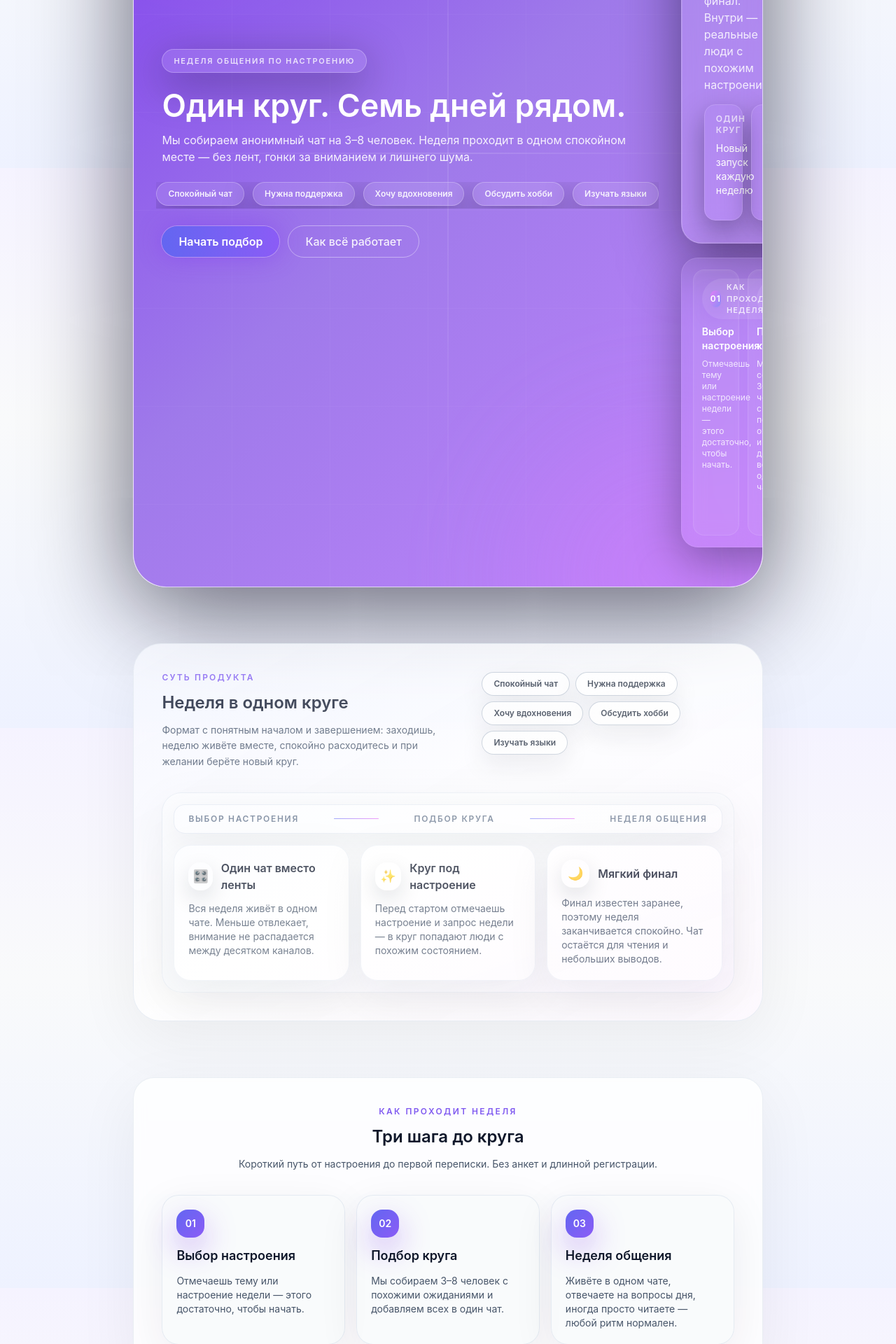
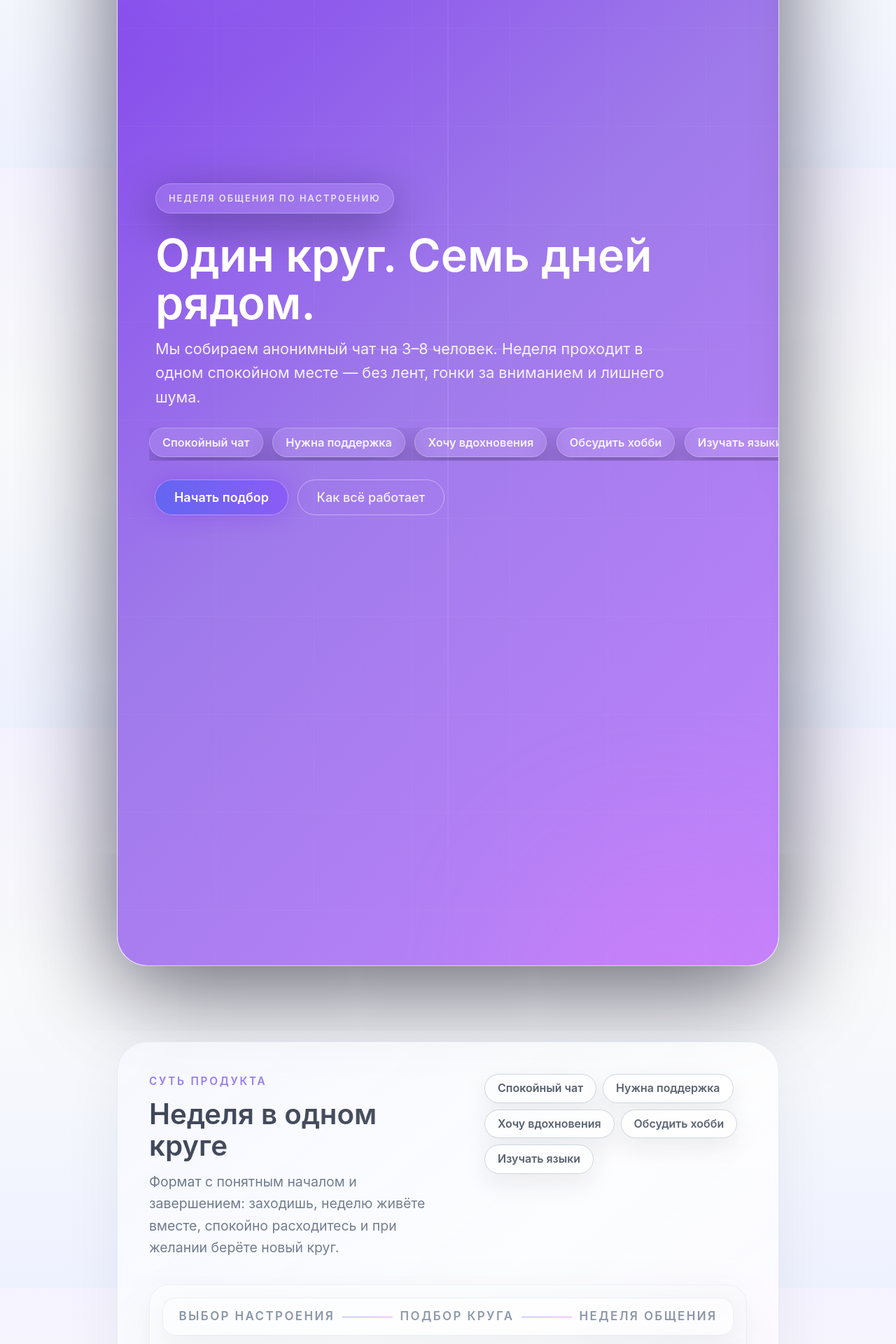
Before and after one commit to QuantumKeyUYU/WeekCrew, a Next.js app: page / in a window 1280 px wide. Shown: the part 560-2480 px from the top of the page at 70% size. Built offline with nearby package versions, Linux system fonts and the light colour scheme; no server answers.

Commit message:
Refine responsive sizing across layouts

```diff
--- a/src/app/globals.css
+++ b/src/app/globals.css
@@ -3,6 +3,7 @@
 @tailwind utilities;
 
 :root {
+  font-size: clamp(14px, 0.45vw + 13.6px, 18px);
   color-scheme: light;
   --app-bg: linear-gradient(to bottom, #f5f3ff 0%, #f9fafb 45%, #eef2ff 100%);
   --surface-card-bg: rgba(255, 255, 255, 0.98);
@@ -115,27 +116,27 @@ body[data-animations='off'] * {
 
 @layer components {
   .app-shell {
-    width: min(1100px, 100%);
+    width: min(1200px, 100%);
     margin-inline: auto;
-    padding-inline: clamp(1.1rem, 3vw, 2.5rem);
+    padding-inline: clamp(1rem, 3.5vw, 2.8rem);
   }
 
   .app-panel {
-    border-radius: 2.5rem;
+    border-radius: clamp(1.4rem, 2vw + 1.1rem, 2.6rem);
     border: 1px solid var(--surface-card-border);
     background: var(--surface-card-bg);
     box-shadow: var(--surface-card-shadow);
   }
 
   .app-panel-muted {
-    border-radius: 2rem;
+    border-radius: clamp(1.2rem, 1.6vw + 0.9rem, 2.1rem);
     border: 1px solid var(--surface-secondary-border);
     background: var(--surface-secondary-bg);
     box-shadow: var(--surface-secondary-shadow);
   }
 
   .app-hero {
-    border-radius: 3rem;
+    border-radius: clamp(1.6rem, 2.4vw + 1.3rem, 3.1rem);
     border: 1px solid var(--surface-hero-border);
     background-image: var(--surface-hero-bg);
     box-shadow: var(--surface-hero-shadow);
@@ -143,8 +144,36 @@ body[data-animations='off'] * {
 
   .app-chip {
     border-radius: 9999px;
+    padding: clamp(0.42rem, 0.22vw + 0.38rem, 0.62rem) clamp(0.85rem, 0.25vw + 0.8rem, 1.2rem);
+    font-size: clamp(0.76rem, 0.16vw + 0.73rem, 0.95rem);
+    line-height: 1.35;
     border: 1px solid var(--chip-border);
     background-color: var(--chip-bg);
     box-shadow: var(--chip-shadow);
   }
+
+  @media (max-width: 768px) {
+    .app-shell {
+      padding-inline: 1.1rem;
+    }
+
+    .app-panel,
+    .app-panel-muted,
+    .app-hero {
+      border-radius: 1.3rem;
+    }
+  }
+
+  @media (min-width: 1280px) {
+    .app-shell {
+      width: min(1280px, 96%);
+      padding-inline: clamp(2.2rem, 2vw + 2rem, 3rem);
+    }
+
+    .app-panel,
+    .app-panel-muted,
+    .app-hero {
+      border-radius: clamp(2rem, 1vw + 1.7rem, 3.1rem);
+    }
+  }
 }
--- a/src/app/page.tsx
+++ b/src/app/page.tsx
@@ -81,8 +81,8 @@ export default function HomePage() {
 
   return (
     <>
-      <div className="app-shell space-y-12 pb-12 pt-6 sm:space-y-20 sm:pb-16 sm:pt-10">
-        <section className="app-hero relative overflow-hidden px-5 py-10 text-white shadow-[0_30px_140px_rgba(6,5,27,0.65)] sm:px-10 sm:py-14">
+      <div className="app-shell space-y-12 pb-12 pt-6 sm:space-y-16 sm:pb-16 sm:pt-10 lg:space-y-24 lg:pb-20">
+        <section className="app-hero relative overflow-hidden px-4 py-9 text-white shadow-[0_30px_140px_rgba(6,5,27,0.65)] sm:px-8 sm:py-12 lg:px-12 lg:py-16">
           <div className="pointer-events-none absolute inset-0 bg-grid opacity-40 mix-blend-screen dark:bg-grid-dark" />
           <div className="pointer-events-none absolute inset-0 opacity-70">
             <div className="absolute -left-10 top-6 h-64 w-64 rounded-full bg-white/10 blur-3xl sm:-left-16 sm:h-80 sm:w-80" />
@@ -98,21 +98,21 @@ export default function HomePage() {
               transition={{ duration: 0.35, ease: 'easeOut' }}
               className="space-y-6"
             >
-              <div className="inline-flex items-center gap-2 rounded-full border border-white/25 bg-white/10 px-4 py-2 text-[11px] font-semibold uppercase tracking-[0.16em] text-white/80 shadow-[0_16px_60px_rgba(3,5,20,0.35)]">
+              <div className="inline-flex items-center gap-2 rounded-full border border-white/25 bg-white/10 px-4 py-[0.6rem] text-[clamp(0.65rem,0.12vw+0.63rem,0.72rem)] font-semibold uppercase tracking-[0.16em] text-white/80 shadow-[0_16px_60px_rgba(3,5,20,0.35)]">
                 {t('hero_intro_label')}
               </div>
               <div className="space-y-3 text-left md:max-w-2xl">
-                <h1 className="text-3xl font-semibold leading-[1.08] sm:text-[2.6rem] sm:leading-[1.05] md:text-[2.8rem]">
+                <h1 className="text-[clamp(2.25rem,3vw+1.45rem,3.6rem)] font-semibold leading-[1.05]">
                   {t('hero_title')}
                 </h1>
-                <p className="text-sm leading-relaxed text-white/90 sm:text-base">{t('hero_description')}</p>
+                <p className="text-[clamp(1rem,0.7vw+0.95rem,1.2rem)] leading-[1.6] text-white/90">{t('hero_description')}</p>
               </div>
 
               <div className="-mx-1 flex flex-nowrap items-center gap-2 overflow-x-auto pb-1 scroll-smooth scroll-snap-x [--sb-size:0px] sm:-mx-2 sm:gap-3">
                 {vibes.map((vibe) => (
                   <span
                     key={vibe}
-                    className="app-chip scroll-snap-align-start border-white/25 bg-white/10 px-4 py-2 text-xs font-semibold text-white/90 shadow-[0_18px_45px_rgba(3,5,20,0.35)] whitespace-nowrap"
+                    className="app-chip scroll-snap-align-start border-white/25 bg-white/10 px-4 py-2 text-[clamp(0.82rem,0.18vw+0.78rem,0.96rem)] font-semibold text-white/90 shadow-[0_18px_45px_rgba(3,5,20,0.35)] whitespace-nowrap"
                   >
                     {vibe}
                   </span>
@@ -144,14 +144,14 @@ export default function HomePage() {
             </motion.div>
 
             <div className="space-y-5">
-              <div className="app-panel-muted relative grid gap-4 rounded-[26px] border border-white/20 bg-white/10 p-6 shadow-[0_22px_85px_rgba(3,5,20,0.5)] backdrop-blur-xl sm:rounded-[30px] sm:p-8">
+              <div className="app-panel-muted relative grid gap-4 rounded-[26px] border border-white/20 bg-white/10 p-6 shadow-[0_22px_85px_rgba(3,5,20,0.5)] backdrop-blur-xl sm:rounded-[30px] sm:p-8 lg:p-10">
                 <div className="pointer-events-none absolute inset-0 rounded-[24px] border border-white/10" />
                 <div className="flex flex-col gap-4 sm:flex-row sm:items-center sm:justify-between">
                   <div className="space-y-1">
-                    <p className="text-xs font-semibold uppercase tracking-[0.15em] text-white/70">{t('hero_story_title')}</p>
-                    <p className="text-base text-white/85">{t('hero_story_description')}</p>
+                    <p className="text-[clamp(0.8rem,0.16vw+0.77rem,0.92rem)] font-semibold uppercase tracking-[0.15em] text-white/70">{t('hero_story_title')}</p>
+                    <p className="text-[clamp(0.98rem,0.2vw+0.95rem,1.1rem)] text-white/85 leading-relaxed">{t('hero_story_description')}</p>
                   </div>
-                  <div className="app-chip bg-white/15 px-4 py-2 text-xs font-semibold text-white/85">{t('hero_stat_circle_label')}</div>
+                  <div className="app-chip bg-white/15 px-4 py-2 text-[clamp(0.82rem,0.18vw+0.78rem,0.96rem)] font-semibold text-white/85">{t('hero_stat_circle_label')}</div>
                 </div>
 
                 <div className="grid gap-3 sm:grid-cols-3">
@@ -160,8 +160,8 @@ export default function HomePage() {
                       key={item.label}
                       className="rounded-2xl border border-white/15 bg-gradient-to-br from-white/12 via-white/5 to-white/10 px-4 py-3 text-left shadow-[0_16px_40px_rgba(3,5,20,0.35)]"
                     >
-                      <p className="text-xs font-semibold uppercase tracking-[0.1em] text-white/70">{item.label}</p>
-                      <p className="mt-2 text-sm text-white">{item.description}</p>
+                      <p className="text-[clamp(0.78rem,0.15vw+0.75rem,0.9rem)] font-semibold uppercase tracking-[0.1em] text-white/70">{item.label}</p>
+                      <p className="mt-2 text-[clamp(0.95rem,0.22vw+0.9rem,1.08rem)] text-white leading-relaxed">{item.description}</p>
                     </div>
                   ))}
                 </div>
@@ -173,14 +173,14 @@ export default function HomePage() {
                     key={`${step.badge}-${step.title}`}
                     className="group relative flex flex-col gap-2 rounded-2xl border border-white/10 bg-white/5 p-3 shadow-inner shadow-white/5 transition duration-200 hover:-translate-y-1 hover:border-white/30"
                   >
-                    <div className="inline-flex w-fit items-center gap-2 rounded-full bg-white/10 px-3 py-1 text-[11px] font-semibold uppercase tracking-[0.1em] text-white/80">
-                      <span className="flex h-6 w-6 items-center justify-center rounded-full bg-gradient-to-br from-fuchsia-400/80 to-indigo-400/80 text-xs font-semibold text-white shadow-[0_12px_30px_rgba(124,58,237,0.4)]">
+                    <div className="inline-flex w-fit items-center gap-2 rounded-full bg-white/10 px-3 py-[0.45rem] text-[clamp(0.72rem,0.12vw+0.7rem,0.8rem)] font-semibold uppercase tracking-[0.1em] text-white/80">
+                      <span className="flex h-6 w-6 items-center justify-center rounded-full bg-gradient-to-br from-fuchsia-400/80 to-indigo-400/80 text-[clamp(0.7rem,0.1vw+0.68rem,0.78rem)] font-semibold text-white shadow-[0_12px_30px_rgba(124,58,237,0.4)]">
                         {step.badge}
                       </span>
                       {t('home_how_it_works_label')}
                     </div>
-                    <p className="text-sm font-semibold text-white">{step.title}</p>
-                    <p className="text-xs text-white/80">{step.description}</p>
+                    <p className="text-[clamp(1rem,0.3vw+0.95rem,1.1rem)] font-semibold text-white leading-snug">{step.title}</p>
+                    <p className="text-[clamp(0.88rem,0.2vw+0.84rem,0.98rem)] text-white/80 leading-relaxed">{step.description}</p>
                   </div>
                 ))}
               </div>
@@ -192,15 +192,15 @@ export default function HomePage() {
           <div className="pointer-events-none absolute inset-0 bg-gradient-to-br from-indigo-100/30 via-white/40 to-fuchsia-100/30 opacity-70 dark:from-indigo-950/30 dark:via-slate-900/30 dark:to-fuchsia-900/20" />
           <div className="grid items-start gap-10 lg:grid-cols-[1.1fr_0.95fr]">
             <div className="space-y-3 text-left">
-              <p className="text-xs font-semibold uppercase tracking-[0.18em] text-brand">{t('home_essentials_label')}</p>
-              <h2 className="text-2xl font-semibold text-slate-900 dark:text-white">{t('home_essentials_title')}</h2>
-              <p className="text-sm leading-relaxed text-slate-600 dark:text-slate-300">{t('home_essentials_description')}</p>
+              <p className="text-[clamp(0.78rem,0.14vw+0.75rem,0.9rem)] font-semibold uppercase tracking-[0.18em] text-brand">{t('home_essentials_label')}</p>
+              <h2 className="text-[clamp(1.9rem,0.9vw+1.6rem,2.35rem)] font-semibold text-slate-900 dark:text-white leading-[1.1]">{t('home_essentials_title')}</h2>
+              <p className="text-[clamp(0.98rem,0.3vw+0.92rem,1.08rem)] leading-relaxed text-slate-600 dark:text-slate-300">{t('home_essentials_description')}</p>
             </div>
             <div className="-mx-1 flex flex-nowrap gap-2 overflow-x-auto pb-1 scroll-smooth scroll-snap-x sm:mx-0 sm:flex-wrap sm:overflow-visible">
               {vibes.map((vibe) => (
                 <span
                   key={vibe}
-                  className="app-chip scroll-snap-align-start whitespace-nowrap px-4 py-2 text-xs font-semibold text-slate-800 shadow-[0_14px_35px_rgba(15,23,42,0.1)] dark:text-white"
+                  className="app-chip scroll-snap-align-start whitespace-nowrap px-4 py-2 text-[clamp(0.8rem,0.18vw+0.76rem,0.94rem)] font-semibold text-slate-800 shadow-[0_14px_35px_rgba(15,23,42,0.1)] dark:text-white"
                 >
                   {vibe}
                 </span>
@@ -209,7 +209,7 @@ export default function HomePage() {
           </div>
 
           <div className="mt-8 grid gap-4 rounded-[28px] border border-slate-200/70 bg-gradient-to-br from-white via-slate-50 to-purple-50/50 p-4 shadow-[0_18px_70px_rgba(15,23,42,0.06)] dark:border-slate-800/70 dark:from-slate-900/50 dark:via-slate-900 dark:to-indigo-950/40">
-            <div className="hidden items-center justify-between rounded-2xl border border-slate-200/80 bg-white/70 px-5 py-3 text-xs font-semibold uppercase tracking-[0.14em] text-slate-500 shadow-[0_12px_40px_rgba(15,23,42,0.07)] md:flex dark:border-slate-800 dark:bg-slate-900/70 dark:text-slate-300">
+            <div className="hidden items-center justify-between rounded-2xl border border-slate-200/80 bg-white/70 px-5 py-3 text-[clamp(0.86rem,0.16vw+0.83rem,0.96rem)] font-semibold uppercase tracking-[0.14em] text-slate-500 shadow-[0_12px_40px_rgba(15,23,42,0.07)] md:flex dark:border-slate-800 dark:bg-slate-900/70 dark:text-slate-300">
               <span>{t('home_step_select_interest_title')}</span>
               <span className="h-px w-16 rounded-full bg-gradient-to-r from-indigo-400 to-fuchsia-400" />
               <span>{t('home_step_join_circle_title')}</span>
@@ -222,9 +222,9 @@ export default function HomePage() {
                 <div key={item.title} className="app-panel-muted flex h-full flex-col gap-3 rounded-3xl p-5 shadow-[0_16px_60px_rgba(15,23,42,0.08)] dark:border-slate-800/70 dark:bg-slate-900/60">
                   <div className="flex items-center gap-3">
                     <span className="flex h-10 w-10 items-center justify-center rounded-2xl bg-white text-lg shadow-[0_12px_30px_rgba(15,23,42,0.16)] dark:bg-slate-800">{item.icon}</span>
-                    <h3 className="text-base font-semibold text-slate-900 dark:text-white">{item.title}</h3>
+                    <h3 className="text-[clamp(1.05rem,0.22vw+1rem,1.2rem)] font-semibold text-slate-900 dark:text-white leading-tight">{item.title}</h3>
                   </div>
-                  <p className="text-sm text-slate-600 dark:text-slate-300">{item.description}</p>
+                  <p className="text-[clamp(0.96rem,0.2vw+0.92rem,1.08rem)] leading-relaxed text-slate-600 dark:text-slate-300">{item.description}</p>
                 </div>
               ))}
             </div>
@@ -233,19 +233,19 @@ export default function HomePage() {
 
         <section id="how-it-works" className="space-y-8 rounded-[28px] border border-slate-200/70 bg-white/80 p-6 shadow-[0_22px_90px_rgba(15,23,42,0.06)] backdrop-blur sm:p-8 md:rounded-[30px] md:p-10 dark:border-slate-800 dark:bg-slate-900/70">
           <div className="space-y-3 text-left md:text-center">
-            <p className="text-xs font-semibold uppercase tracking-[0.2em] text-brand">{t('home_how_it_works_label')}</p>
-            <h2 className="text-2xl font-semibold text-slate-900 dark:text-white">{t('home_how_it_works_title')}</h2>
-            <p className="text-sm leading-relaxed text-slate-600 dark:text-slate-300">{t('home_how_it_works_description')}</p>
+            <p className="text-[clamp(0.78rem,0.14vw+0.75rem,0.9rem)] font-semibold uppercase tracking-[0.2em] text-brand">{t('home_how_it_works_label')}</p>
+            <h2 className="text-[clamp(1.95rem,0.9vw+1.6rem,2.4rem)] font-semibold text-slate-900 dark:text-white leading-[1.1]">{t('home_how_it_works_title')}</h2>
+            <p className="text-[clamp(0.98rem,0.3vw+0.92rem,1.08rem)] leading-relaxed text-slate-600 dark:text-slate-300">{t('home_how_it_works_description')}</p>
           </div>
 
           <div className="grid gap-4 md:grid-cols-3">
             {steps.map((step) => (
               <article key={step.title} className="app-panel-muted relative flex h-full flex-col gap-3 rounded-3xl border border-slate-200/80 bg-slate-50/80 p-5 shadow-[0_16px_60px_rgba(15,23,42,0.07)] dark:border-slate-800/70 dark:bg-slate-900/70">
-                <span className="inline-flex h-10 w-10 items-center justify-center rounded-2xl bg-gradient-to-br from-indigo-500 to-violet-500 text-sm font-semibold text-white shadow-[0_18px_45px_rgba(124,58,237,0.4)]">
+                <span className="inline-flex h-10 w-10 items-center justify-center rounded-2xl bg-gradient-to-br from-indigo-500 to-violet-500 text-[clamp(0.9rem,0.12vw+0.88rem,1rem)] font-semibold text-white shadow-[0_18px_45px_rgba(124,58,237,0.4)]">
                   {step.badge}
                 </span>
-                <h3 className="text-lg font-semibold text-slate-900 dark:text-white">{step.title}</h3>
-                <p className="text-sm text-slate-600 dark:text-slate-300">{step.description}</p>
+                <h3 className="text-[clamp(1.1rem,0.3vw+1.05rem,1.25rem)] font-semibold text-slate-900 dark:text-white leading-tight">{step.title}</h3>
+                <p className="text-[clamp(0.96rem,0.2vw+0.92rem,1.05rem)] text-slate-600 dark:text-slate-300 leading-relaxed">{step.description}</p>
               </article>
             ))}
           </div>
@@ -253,16 +253,16 @@ export default function HomePage() {
 
         <section className="space-y-6 rounded-[28px] border border-slate-200/70 bg-gradient-to-br from-slate-50 via-white to-violet-50 p-6 shadow-[0_26px_110px_rgba(15,23,42,0.05)] sm:p-8 md:rounded-[30px] md:p-10 dark:border-slate-800 dark:from-slate-900 dark:via-slate-950 dark:to-indigo-950/40">
           <div className="space-y-3 text-left md:text-center">
-            <p className="text-xs font-semibold uppercase tracking-[0.2em] text-brand">{t('home_why_cozy_label')}</p>
-            <h2 className="text-2xl font-semibold text-slate-900 dark:text-white">{t('home_why_cozy_title')}</h2>
-            <p className="text-sm leading-relaxed text-slate-600 dark:text-slate-300">{t('home_why_cozy_description')}</p>
+            <p className="text-[clamp(0.78rem,0.14vw+0.75rem,0.9rem)] font-semibold uppercase tracking-[0.2em] text-brand">{t('home_why_cozy_label')}</p>
+            <h2 className="text-[clamp(1.95rem,0.9vw+1.6rem,2.4rem)] font-semibold text-slate-900 dark:text-white leading-[1.1]">{t('home_why_cozy_title')}</h2>
+            <p className="text-[clamp(0.98rem,0.3vw+0.92rem,1.08rem)] leading-relaxed text-slate-600 dark:text-slate-300">{t('home_why_cozy_description')}</p>
           </div>
 
           <div className="grid gap-4 md:grid-cols-2 lg:grid-cols-3">
             {cozyFeatures.map((feature) => (
               <div key={feature.title} className="rounded-3xl border border-slate-200/80 bg-white/70 p-5 shadow-[0_18px_60px_rgba(15,23,42,0.07)] transition duration-200 hover:-translate-y-1 hover:shadow-[0_24px_80px_rgba(15,23,42,0.12)] dark:border-slate-800 dark:bg-slate-900/70">
-                <h3 className="text-base font-semibold text-slate-900 dark:text-white">{feature.title}</h3>
-                <p className="mt-2 text-sm text-slate-600 dark:text-slate-300">{feature.description}</p>
+                <h3 className="text-[clamp(1.05rem,0.22vw+1rem,1.2rem)] font-semibold text-slate-900 dark:text-white leading-tight">{feature.title}</h3>
+                <p className="mt-2 text-[clamp(0.96rem,0.2vw+0.92rem,1.05rem)] text-slate-600 dark:text-slate-300 leading-relaxed">{feature.description}</p>
               </div>
             ))}
           </div>
@@ -270,8 +270,8 @@ export default function HomePage() {
 
         <section className="app-panel-muted flex flex-col gap-4 rounded-[26px] border border-slate-200/70 bg-white/75 p-6 text-center shadow-[0_22px_90px_rgba(15,23,42,0.06)] sm:p-8 md:flex-row md:items-center md:justify-between dark:border-slate-800 dark:bg-slate-900/70">
           <div className="space-y-2 text-left md:text-center">
-            <h3 className="text-xl font-semibold text-slate-900 dark:text-white">{t('home_ready_title')}</h3>
-            <p className="text-sm text-slate-600 dark:text-slate-300">{t('home_ready_description')}</p>
+            <h3 className="text-[clamp(1.35rem,0.4vw+1.28rem,1.6rem)] font-semibold text-slate-900 dark:text-white">{t('home_ready_title')}</h3>
+            <p className="text-[clamp(0.98rem,0.26vw+0.93rem,1.06rem)] text-slate-600 dark:text-slate-300 leading-relaxed">{t('home_ready_description')}</p>
           </div>
           <div className="flex flex-col gap-3 sm:flex-row sm:items-center sm:justify-center">
             <button type="button" onClick={handleStart} className={primaryCtaClass}>
@@ -280,13 +280,13 @@ export default function HomePage() {
             <button
               type="button"
               onClick={() => document.getElementById('how-it-works')?.scrollIntoView({ behavior: 'smooth' })}
-              className="text-sm font-semibold text-slate-800 underline-offset-4 transition hover:text-indigo-600 dark:text-white dark:hover:text-indigo-200"
+              className="text-[clamp(0.98rem,0.2vw+0.94rem,1.08rem)] font-semibold text-slate-800 underline-offset-4 transition hover:text-indigo-600 dark:text-white dark:hover:text-indigo-200"
             >
               {t('landing_more_link')}
             </button>
             <div className="-mx-1 flex flex-nowrap justify-center gap-2 overflow-x-auto rounded-full border border-slate-200/70 bg-white/70 px-4 py-2 text-[11px] font-semibold uppercase tracking-[0.12em] text-slate-600 shadow-[0_16px_50px_rgba(15,23,42,0.05)] scroll-snap-x dark:border-slate-800 dark:bg-slate-900/80 dark:text-slate-200 sm:mx-0 sm:flex-wrap sm:justify-start sm:overflow-visible">
               {vibes.slice(0, 3).map((vibe) => (
-                <span key={`cta-${vibe}`} className="scroll-snap-align-start rounded-full bg-gradient-to-r from-indigo-500/15 to-fuchsia-500/15 px-3 py-1 text-xs font-semibold text-slate-700 dark:text-white">
+                <span key={`cta-${vibe}`} className="scroll-snap-align-start rounded-full bg-gradient-to-r from-indigo-500/15 to-fuchsia-500/15 px-3 py-1 text-[clamp(0.82rem,0.16vw+0.79rem,0.94rem)] font-semibold text-slate-700 dark:text-white">
                   {vibe}
                 </span>
               ))}
```
